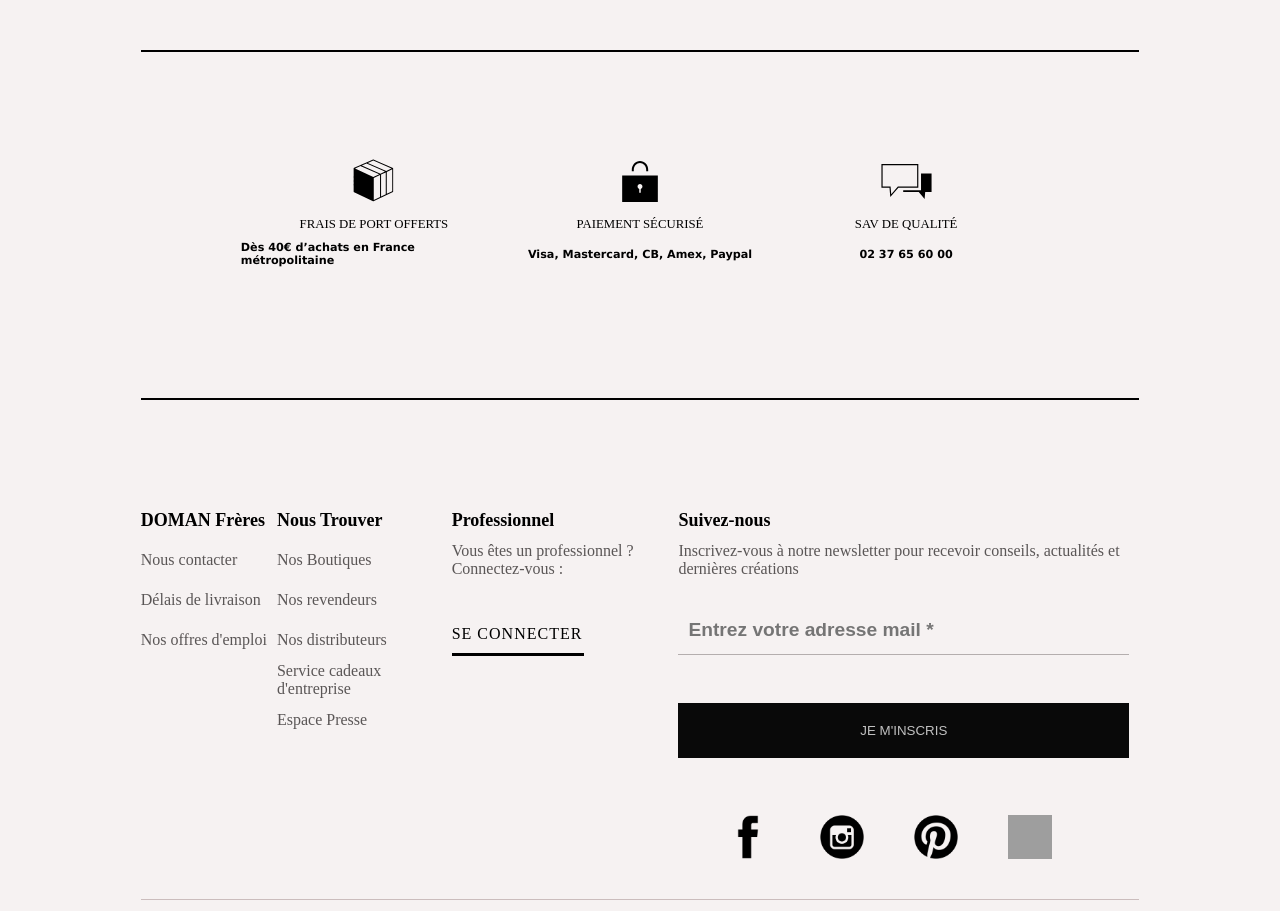
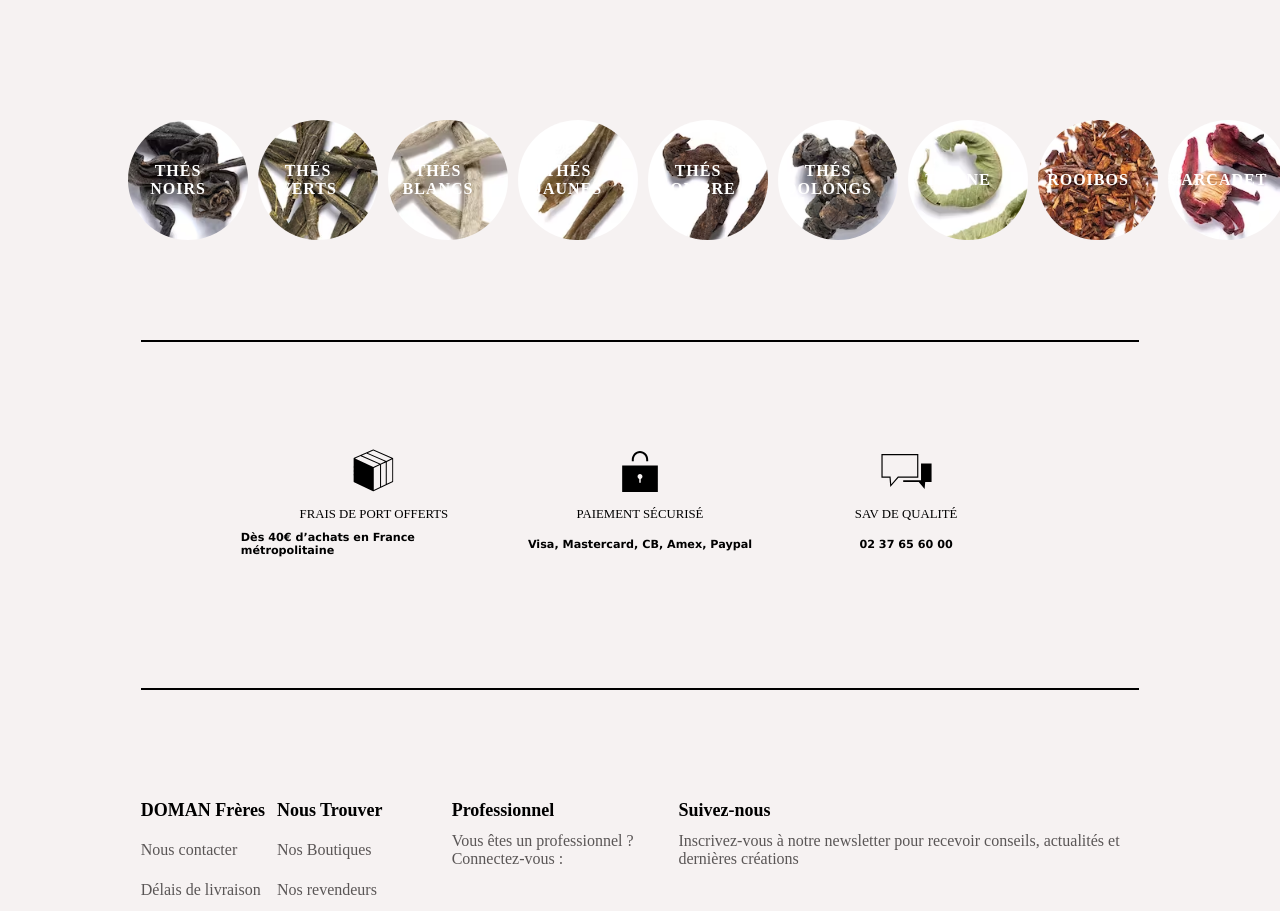
Before and after one commit to davidduranty/NewProject, a React (Vite) app: page /cgv in a window 1280 px wide. Shown: the part 2380-3291 px from the top of the page. Built offline with nearby package versions, Linux system fonts and the light colour scheme; grey boxes are pictures that could not be loaded; a web font is replaced by a local one.

Commit message:
add tea circles

```diff
--- a/src/components/TeaBall/TeasBalls.jsx
+++ b/src/components/TeaBall/TeasBalls.jsx
@@ -1,7 +1,64 @@
 import React from "react";
 
-function TeasBalls() {
-  return <div>TeasBalls</div>;
-}
+const TeasBalls = () => {
+  return (
+    <div className="teas-balls-container">
+      <div className="img">
+        <img src="Thé-noir.avif" alt="" />
+        <div className="rond-text">
+          <h3 className="hide">TH&#201;S NOIRS</h3>
+        </div>
+      </div>
+      <div className="img">
+        <img src="Thé_vert.avif" alt="" />
+        <div className="rond-text">
+          <h3>TH&#201;S VERTS</h3>
+        </div>
+      </div>
+      <div className="img">
+        <img src="Thé-blanc.avif" alt="" />
+        <div className="rond-text">
+          <h3>TH&#201;S BLANCS</h3>
+        </div>
+      </div>
+      <div className="img">
+        <img src="Thé-jaune.avif" alt="" />
+        <div className="rond-text">
+          <h3>TH&#201;S JAUNES</h3>
+        </div>
+      </div>
+      <div className="img">
+        <img src="Thé-sombre.avif" alt="" />
+        <div className="rond-text">
+          <h3>TH&#201;S SOMBRE</h3>
+        </div>
+      </div>
+      <div className="img">
+        <img src="Thé-oolong.avif" alt="" />
+        <div className="rond-text">
+          <h3>TH&#201;S OOLONGS</h3>
+        </div>
+      </div>
+      <div className="img">
+        <img src="Tisane.avif" alt="" />
+        <div className="rond-text">
+          <h3>TISANE</h3>
+        </div>
+      </div>
+      <div className="img">
+        <img src="Rooibos.avif" alt="" />
+        <div className="rond-text">
+          <h3>ROOIBOS</h3>
+        </div>
+      </div>
+      <div className="img">
+        <img src="Carcadet.avif" alt="" />
+        <div className="rond-text">
+          <h3>CARCADET</h3>
+        </div>
+      </div>
+    </div>
+  );
+};
 
 export default TeasBalls;
--- a/src/components/TeaBall/TeasBallsContainer.jsx
+++ b/src/components/TeaBall/TeasBallsContainer.jsx
@@ -1,7 +1,12 @@
 import React from "react";
+import TeasBalls from "./TeasBalls";
 
-function TeasBallsContainer() {
-  return <div>TeasBallsContainer</div>;
-}
+const TeasBallsContainer = () => {
+  return (
+    <div className="the-container">
+      <TeasBalls />
+    </div>
+  );
+};
 
 export default TeasBallsContainer;
--- a/src/pages/Home.jsx
+++ b/src/pages/Home.jsx
@@ -1,8 +1,13 @@
 import React from "react";
 import ContentImg from "../components/pictureContainer/ContentImg";
-
+import TeasBallsContainer from "../components/TeaBall/TeasBallsContainer";
 function Home() {
-  return <ContentImg />;
+  return (
+    <>
+      <ContentImg />
+      <TeasBallsContainer />
+    </>
+  );
 }
 
 export default Home;
--- a/src/styles/components/_the-content.scss
+++ b/src/styles/components/_the-content.scss
@@ -0,0 +1,61 @@
+.the-container {
+  max-width: 100%;
+  // height: 100vh;
+  margin: 0 10%;
+}
+
+.teas-balls-container {
+  max-height: 120px;
+  margin: 100px 0;
+  display: flex;
+  column-gap: 10px;
+  position: relative;
+  .img {
+    position: relative;
+    width: 150px;
+    height: 150px;
+
+    img {
+      width: 120px;
+      height: 120px;
+      border-radius: 50%;
+      background: none;
+    }
+
+    .rond-text {
+      position: absolute;
+      top: 50%;
+      left: 50%;
+      transform: translate(-60%, -65%);
+      display: flex;
+      justify-content: center;
+      align-items: center;
+      flex-wrap: wrap;
+      text-align: center;
+      width: 100px;
+      height: 100px;
+      transition: 0.5s ease-in-out;
+      border: none;
+      border-radius: 50%;
+      transition: 0.5s ease-in-out;
+
+      &:hover {
+        background: white;
+        cursor: pointer;
+        transition: 0.5s ease-in-out;
+      }
+      h3 {
+        font-family: "font1";
+        letter-spacing: 1px;
+        color: white;
+        font-size: 1rem;
+        transition: 0.3s ease-in-out;
+
+        &:hover {
+          color: black;
+          transition: 0.3s ease-in-out;
+        }
+      }
+    }
+  }
+}
```
